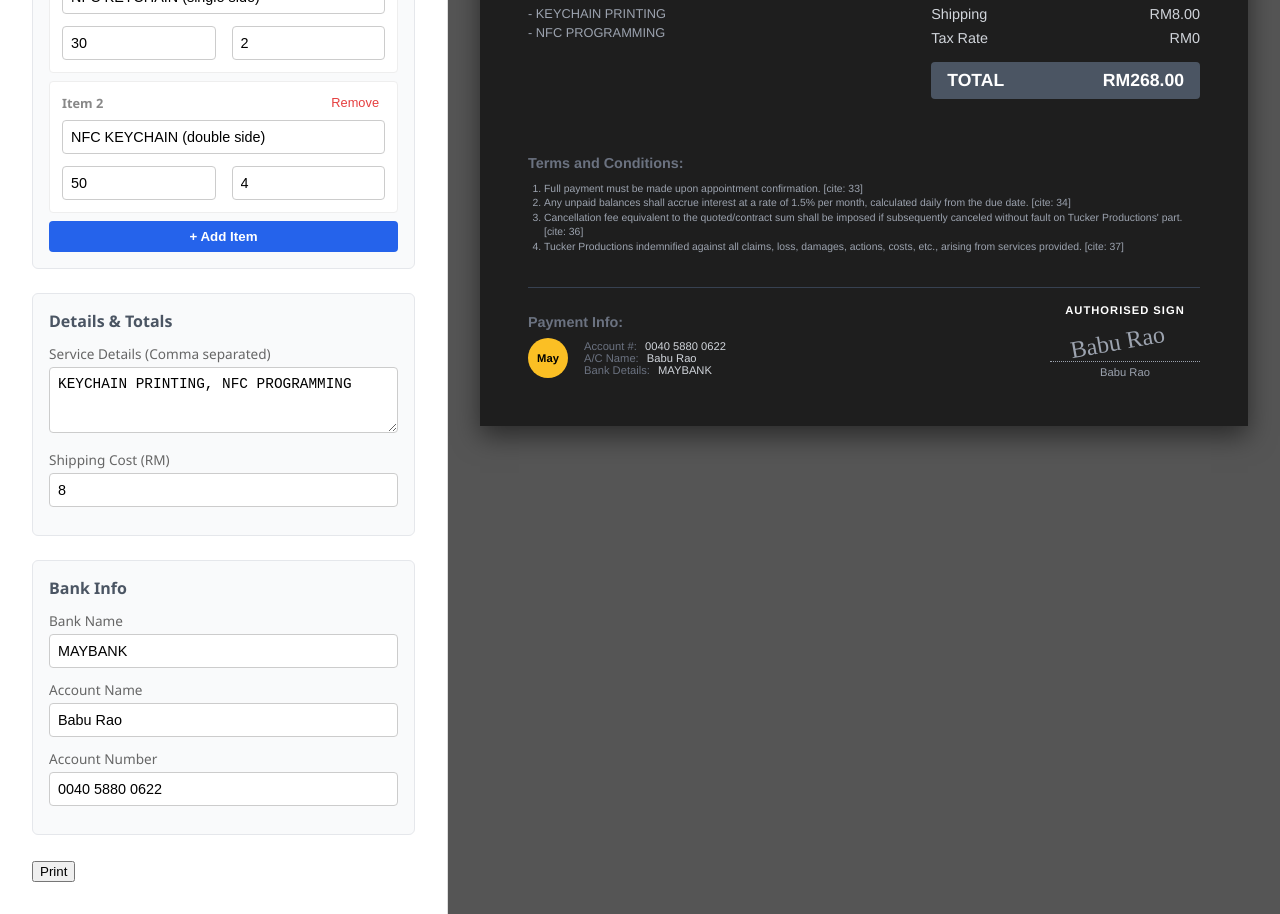
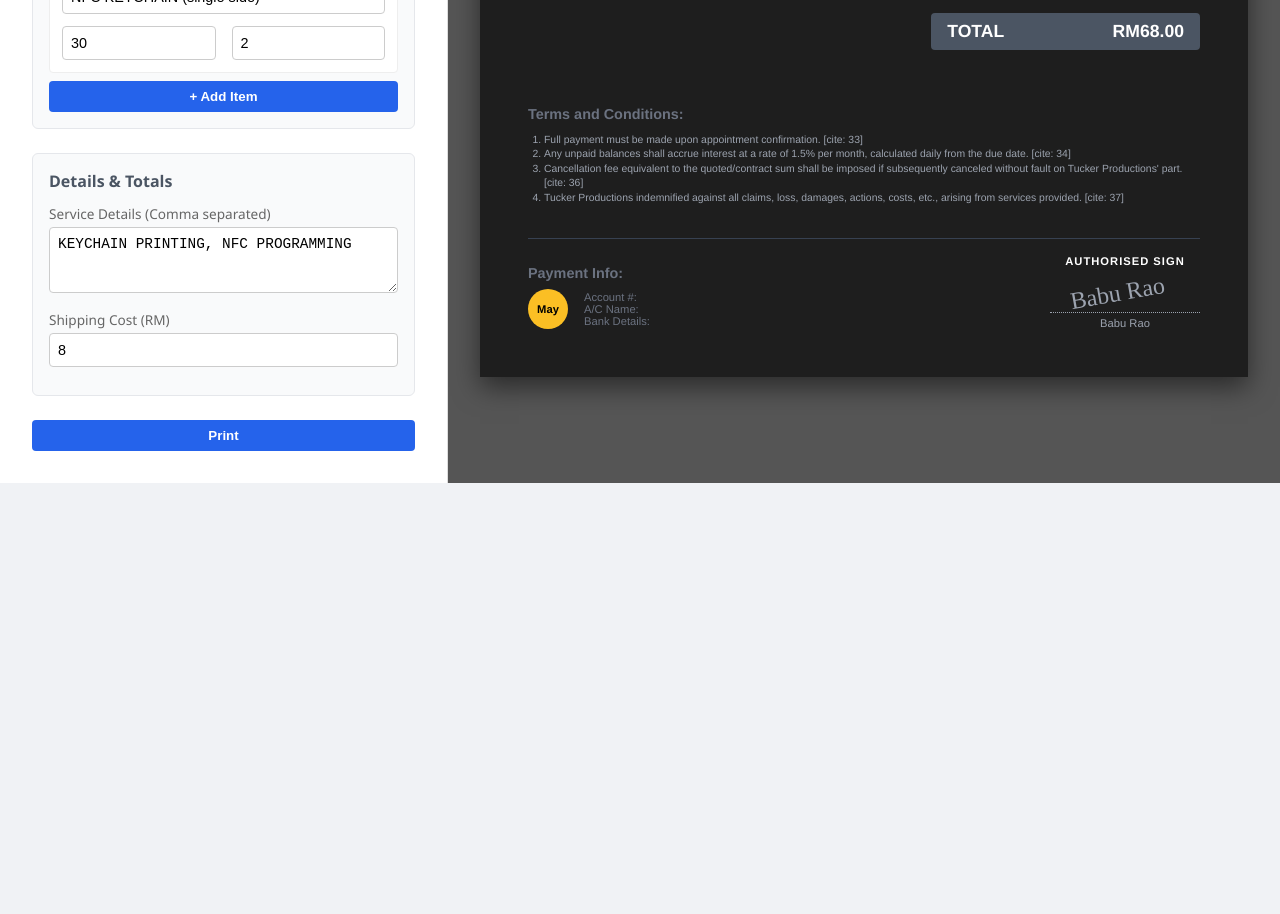
Before and after one commit to StewardRighteous/invoice-generator-cl1, a React (Vite) app: page / in a window 1280 px wide. Shown: the part 620-1534 px from the top of the page. After the commit the page ends 1103 px from the top, so only its background shows below. Built offline with nearby package versions, Linux system fonts and the light colour scheme.

Commit message:
remove bank details

```diff
--- a/src/App.jsx
+++ b/src/App.jsx
@@ -10,15 +10,9 @@ export default function App() {
     clientPhone: "010-9130661",
     invoiceNumber: "TPI2025219",
     date: "21/09/2025",
-    items: [
-      { description: "NFC KEYCHAIN (single side)", price: 30.0, qty: 2 },
-      { description: "NFC KEYCHAIN (double side)", price: 50.0, qty: 4 },
-    ],
+    items: [{ description: "NFC KEYCHAIN (single side)", price: 30.0, qty: 2 }],
     serviceDetails: "KEYCHAIN PRINTING, NFC PROGRAMMING",
     shipping: 8.0,
-    bankName: "MAYBANK",
-    accountNumber: "0040 5880 0622",
-    accountName: "Babu Rao",
   });
   const date = new Date();
   const contentRef = useRef(null);
--- a/src/invoice/InvoiceForm.jsx
+++ b/src/invoice/InvoiceForm.jsx
@@ -134,37 +134,9 @@ export default function InvoiceForm({ data, onChange, reactToPrintFn }) {
           />
         </div>
       </div>
-      <div className="form-section">
-        <h3 className="section-title">Bank Info</h3>
-        <div className="input-group">
-          <label>Bank Name</label>
-          <input
-            type="text"
-            name="bankName"
-            value={data.bankName}
-            onChange={handleChange}
-          />
-        </div>
-        <div className="input-group">
-          <label>Account Name</label>
-          <input
-            type="text"
-            name="accountName"
-            value={data.accountName}
-            onChange={handleChange}
-          />
-        </div>
-        <div className="input-group">
-          <label>Account Number</label>
-          <input
-            type="text"
-            name="accountNumber"
-            value={data.accountNumber}
-            onChange={handleChange}
-          />
-        </div>
-      </div>
-      <button onClick={reactToPrintFn}>Print</button>
+      <button onClick={reactToPrintFn} className="add-btn">
+        Print
+      </button>
     </div>
   );
 }
```
